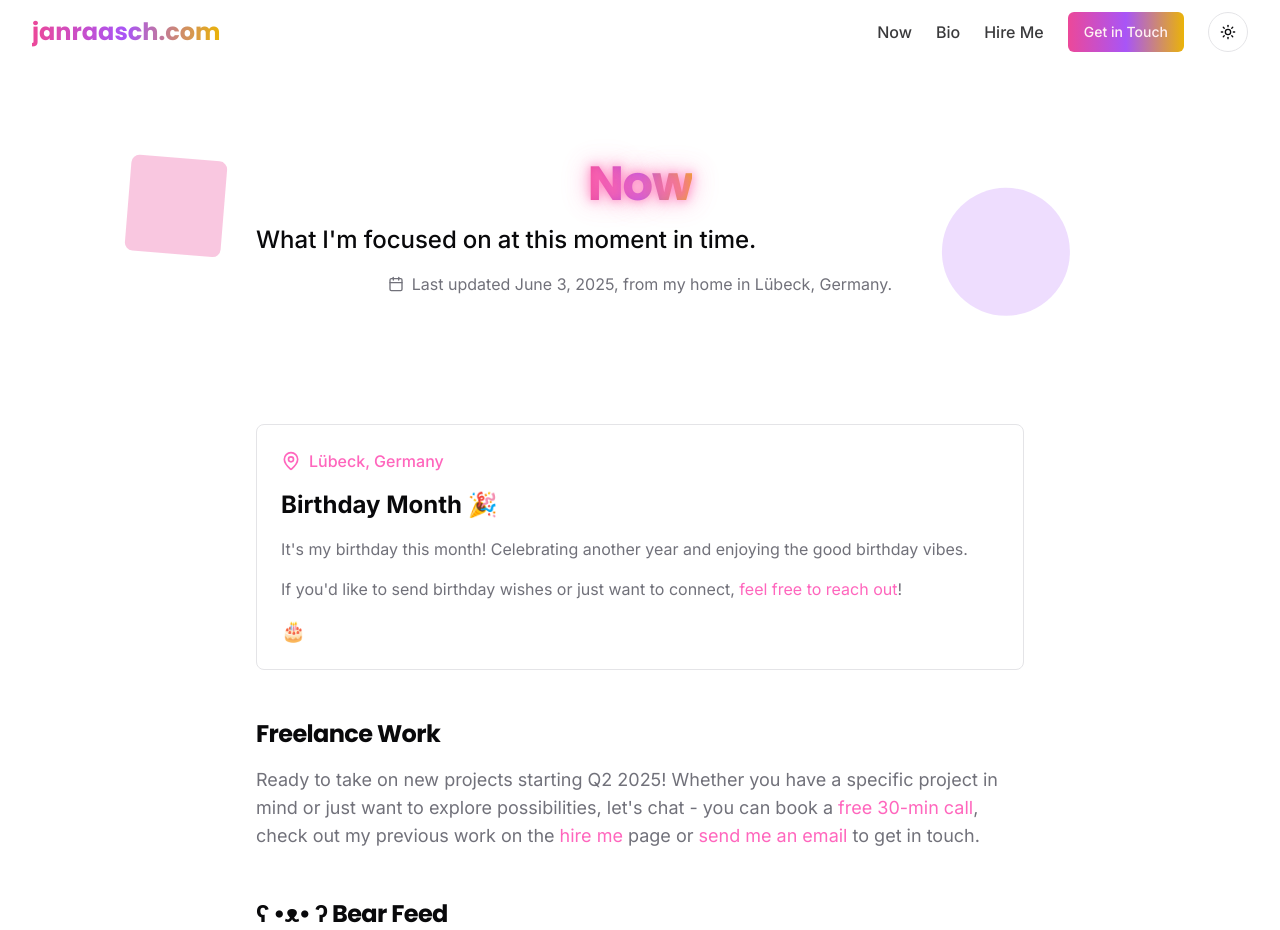
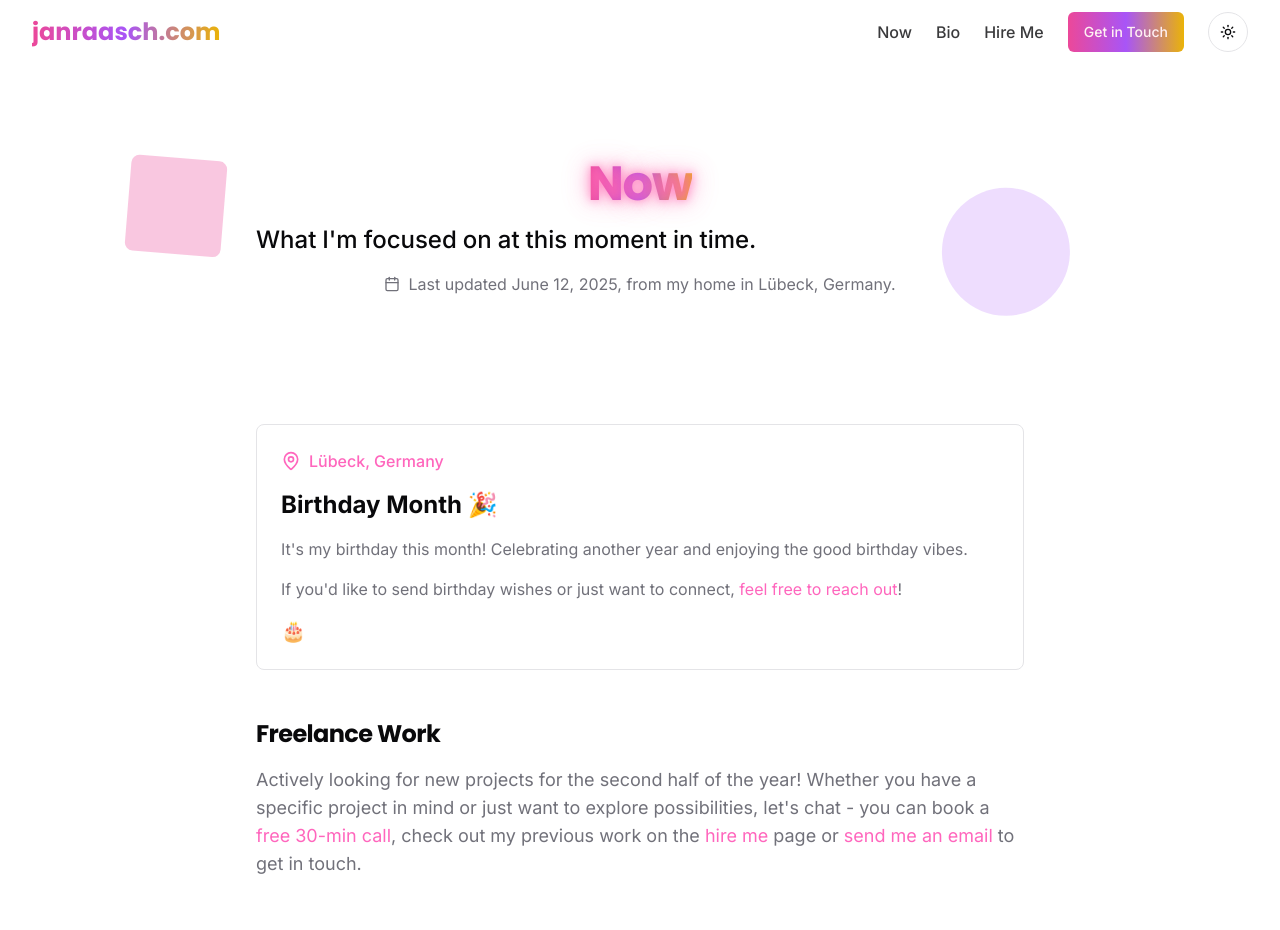
Before and after one commit to janraasch/janraaschcom-vibrant, a Next.js app: page /now in a window 1280 px wide. Shown: the top 930 px of the page. Built offline with nearby package versions, Linux system fonts and the light colour scheme.

Commit message:
feat(now): update freelance availability
🤖 Generated with [Claude Code](https://claude.ai/code)

Co-Authored-By: Claude <noreply@anthropic.com>

```diff
--- a/app/now/page.tsx
+++ b/app/now/page.tsx
@@ -31,7 +31,7 @@ export default function NowPage() {
               className="flex items-center justify-center gap-2 mt-4 text-muted-foreground"
             >
               <Calendar className="h-4 w-4 hidden sm:inline" />
-              <span>Last updated June 3, 2025, from my home in Lübeck, Germany.</span>
+              <span>Last updated June 12, 2025, from my home in Lübeck, Germany.</span>
             </MotionDiv>
           </div>
         </div>
@@ -76,7 +76,7 @@ export default function NowPage() {
               >
                 <h2 className="text-2xl font-bold tracking-tight font-heading mb-4">Freelance Work</h2>
                 <p className="text-muted-foreground text-lg">
-                  Ready to take on new projects starting Q2 2025! Whether you have a specific project in mind or just
+                  Actively looking for new projects for the second half of the year! Whether you have a specific project in mind or just
                   want to explore possibilities, let's chat - you can book a <Link href="https://calendly.com/jan-raasch/office-hours" target="_blank" rel="noopener noreferrer" className="text-primary hover:underline">free 30-min call</Link>, check out my previous
                   work on the <Link href="/hire-me" className="text-primary hover:underline">hire me</Link> page or <Link href="mailto:jan@janraasch.com" className="text-primary hover:underline">send me an email</Link> to get in touch.
                 </p>
```
Also changed, not shown: 1 other file (tests, documents, lock files or other folders).
